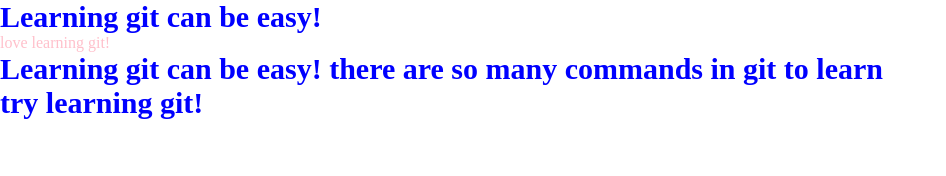
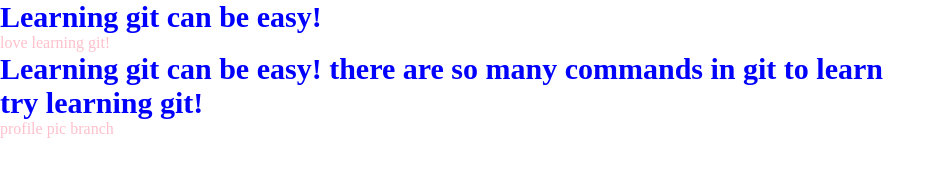
Before and after one commit to Vanshi2221/git-practice, a plain HTML site: page index.html in a window 1280 px wide. Shown: the whole page, without its empty margins (0-946 px from the left). Drawn offline with Linux system fonts and the light colour scheme.

Commit message:
chore: add profile pic

```diff
--- a/index.html
+++ b/index.html
@@ -11,5 +11,6 @@
     <p>love learning git!</p>
      <h1>Learning git can be easy! there are so many commands in git to learn</h1>
     <h1>try learning git!</h1>
+    <p>profile pic branch</p>
   </body>
 </html>
```
